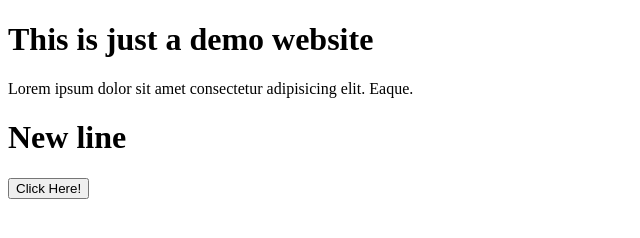
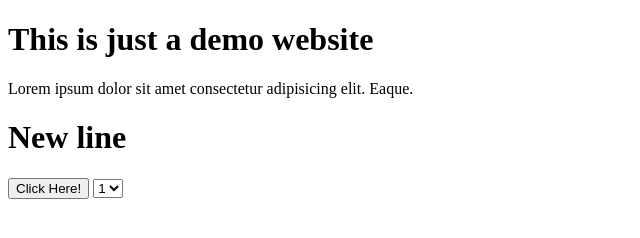
Before and after one commit to arjunonair/Study, a plain HTML site: page index.html in a window 1280 px wide. Shown: the full height of the page, 0-640 px from the left. Drawn offline with Linux system fonts and the light colour scheme.

Commit message:
added select to index# This is a combination of 2 commits.
added select option

added new option

```diff
--- a/index.html
+++ b/index.html
@@ -10,5 +10,9 @@
     <p>Lorem ipsum dolor sit amet consectetur adipisicing elit. Eaque.</p>
     <h1>New line</h1>
     <button>Click Here!</button>
+    <select>
+        <option value="1">1</option>
+        <option value="2">2</option>
+    </select>
 </body>
 </html>
```
Also changed, not shown: 1 other file.
